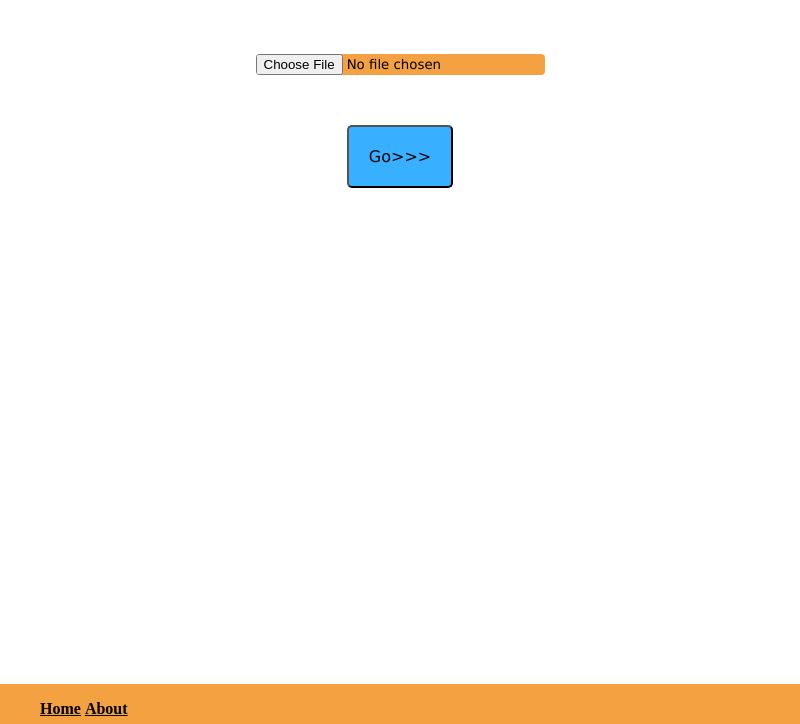
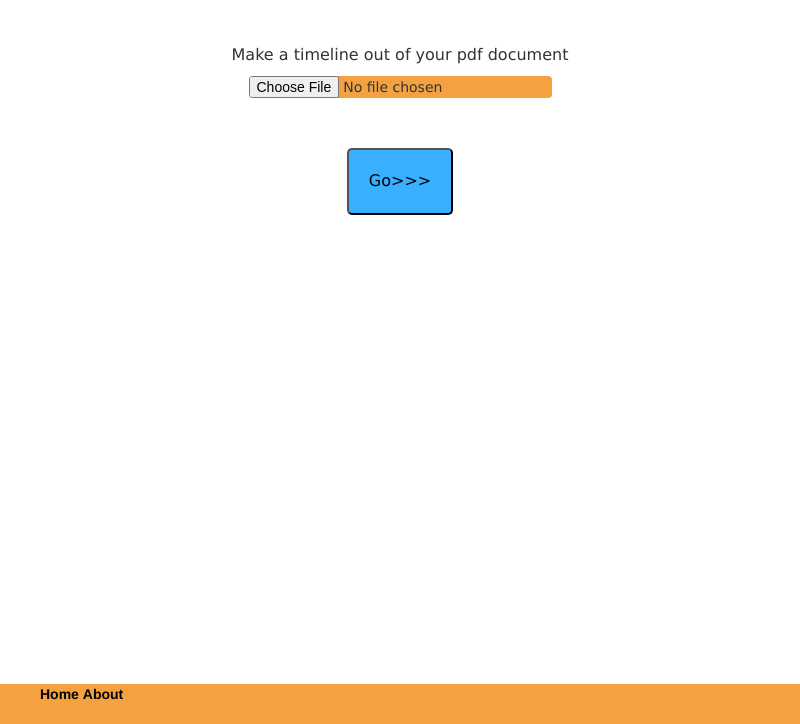
Before and after one commit to toph-goes-up/StreamlinedHistory, an Electron app: page index.html in a window 800 px wide. Shown: the part 76-800 px from the top of the page. Drawn offline with Linux system fonts and the light colour scheme.

Commit message:
modified index page

```diff
--- a/css/styles.css
+++ b/css/styles.css
@@ -1,6 +1,12 @@
 h1{
   color:#f4a142;
   font-weight:300;
+
+}
+p{
+  font-family: Verdana;
+  font-weight: 300;
+  font-size: 16px;
 
 }
 input{
--- a/index.html
+++ b/index.html
@@ -1,16 +1,20 @@
 <!DOCTYPE html>
 <html>
   <head>
+      <link rel="stylesheet" type="text/css" href="lib/bootstrap-3.3.7-dist/css/bootstrap.min.css">
     <link rel="stylesheet" type="text/css" href="./css/styles.css">
     <meta charset="utf-8">
     <title>Streamlined History</title>
     <h1>Streamlined History</h1>
+
   </head>
   <body>
+
     <form type="submit"  id="submit">
       <div style="  padding-top: 50px;
       text-align: center;
       margin:auto;">
+        <p>Make a timeline out of your pdf document</p>
         <input type="file" name="inputFile" ></input>
       </div>
       <div style=" padding-top: 50px;
```
